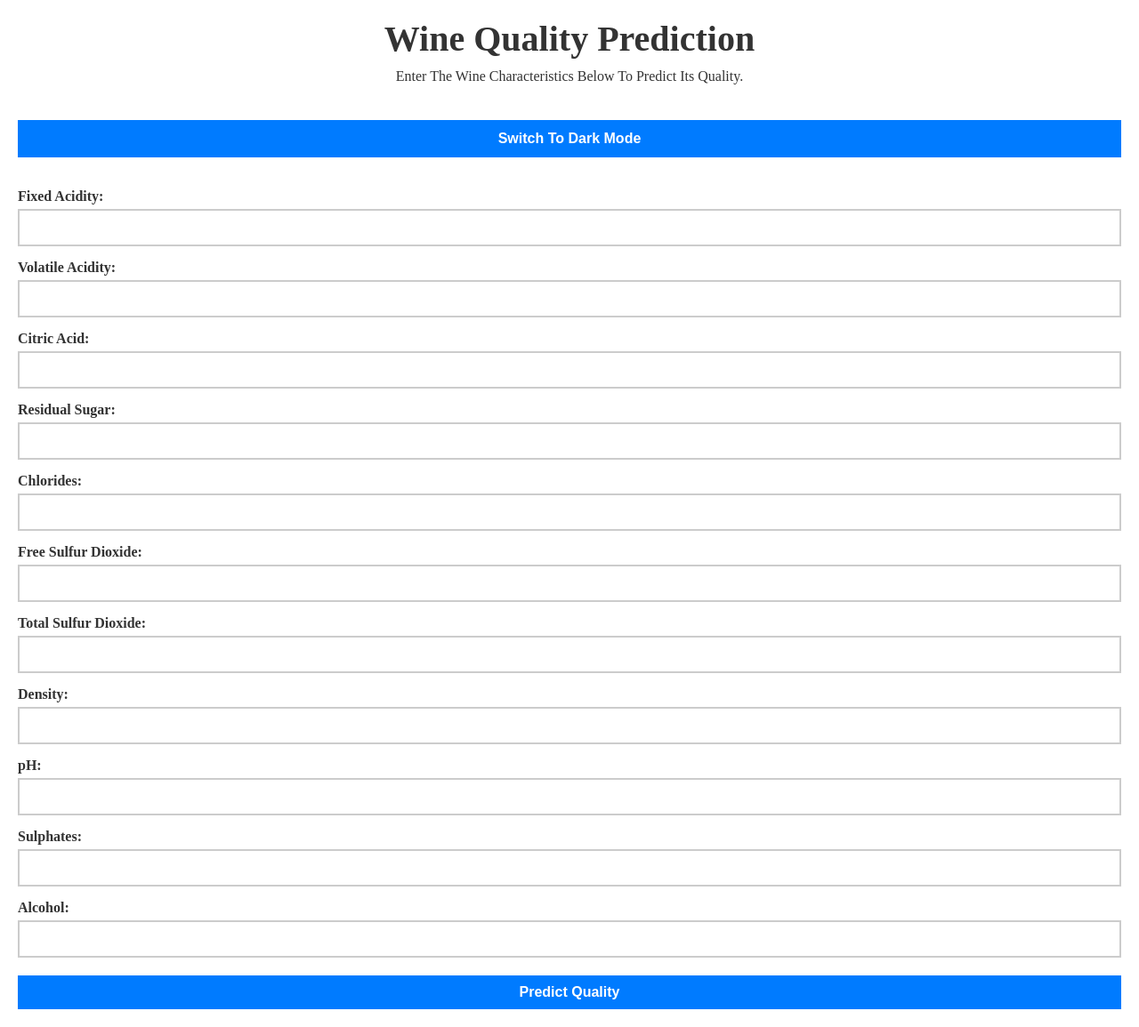
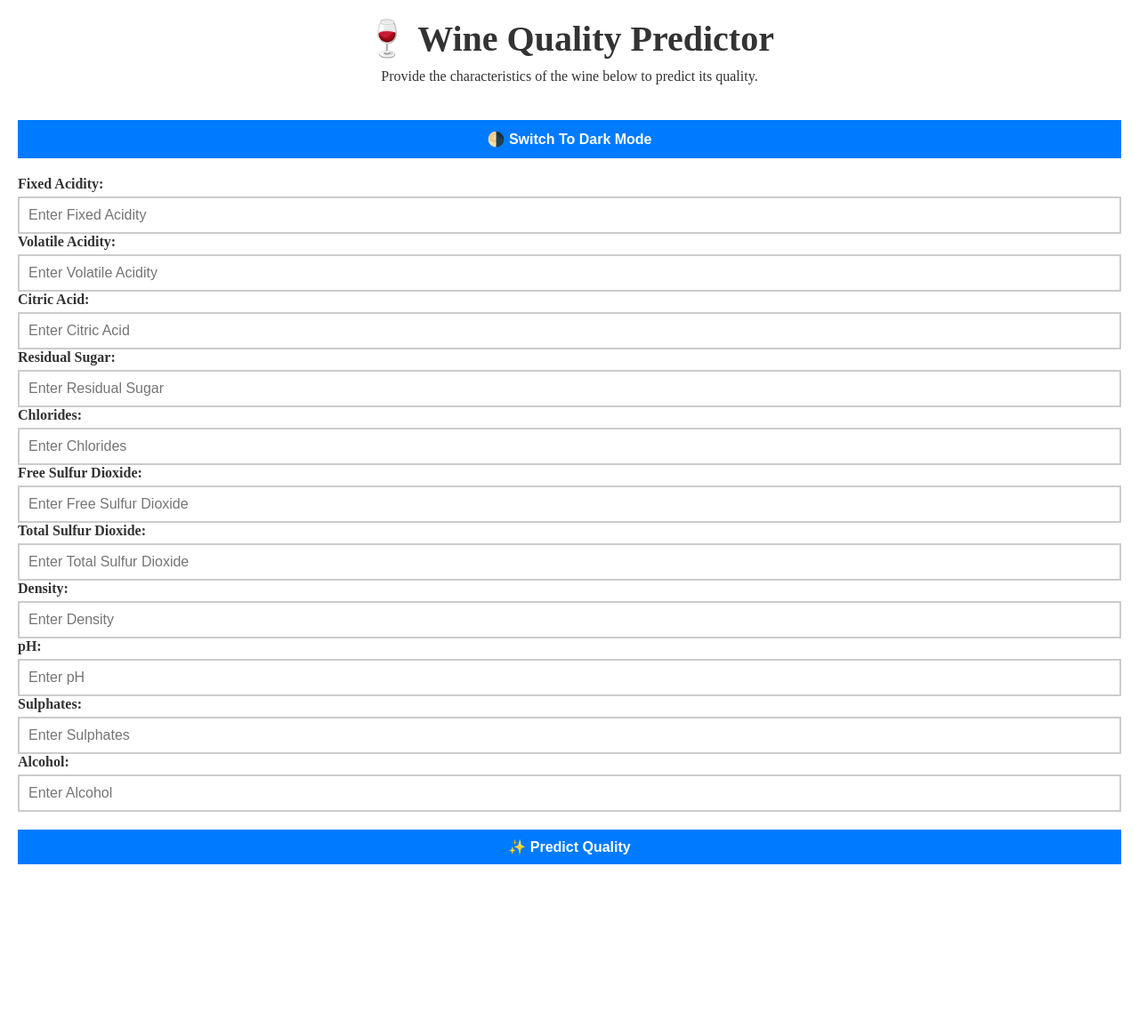
Before and after one commit to Ha04Bh0530/Red-Wine-Quality-Project, a Flask app: page / in a window 1280 px wide. Shown: the whole page at 89% size. After the commit the page ends 972 px from the top, so only its background shows below. Run offline with Flask 3, Linux system fonts and the light colour scheme; parts of the project's set-up code (start-up, migrations or seed data) failed here and were passed over.

Commit message:
Update Index.html
More Visualizing Front-End

```diff
--- a/Templates/Index.html
+++ b/Templates/Index.html
@@ -3,60 +3,48 @@
 <head>
     <meta charset="UTF-8">
     <meta name="viewport" content="width=device-width, initial-scale=1.0">
-    <title>Wine Quality Prediction</title>
+    <title>Wine Quality Predictor</title>
     <link rel="stylesheet" href="{{ url_for('static', filename='Style.css') }}">
+    <link href="https://fonts.googleapis.com/css2?family=Poppins:wght@300;400;600&display=swap" rel="stylesheet">
+    <link rel="stylesheet" href="https://cdnjs.cloudflare.com/ajax/libs/font-awesome/6.0.0-beta3/css/all.min.css">
 </head>
 <body class="light-mode">
     <div class="container">
-        <h1>Wine Quality Prediction</h1>
-        <p>Enter The Wine Characteristics Below To Predict Its Quality.</p>
+        <header>
+            <h1>🍷 Wine Quality Predictor</h1>
+            <p>Provide the characteristics of the wine below to predict its quality.</p>
+        </header>
 
-        <!-- Dark Mode Toggle Button -->
+        <!-- Dark Mode Toggle -->
         <div class="toggle-container">
-            <button id="theme-toggle" class="toggle-button">Switch To Dark Mode</button>
+            <button id="theme-toggle" class="toggle-button">🌗 Switch To Dark Mode</button>
         </div>
 
+        <!-- Input Form -->
         <form action="/predict" method="post">
-            <label>Fixed Acidity:</label>
-            <input type="number" step="0.01" name="fixed_acidity" required>
+            {% for label in [
+                "Fixed Acidity", "Volatile Acidity", "Citric Acid",
+                "Residual Sugar", "Chlorides", "Free Sulfur Dioxide",
+                "Total Sulfur Dioxide", "Density", "pH", "Sulphates", "Alcohol"
+            ] %}
+                <div class="form-group">
+                    <label>{{ label }}:</label>
+                    <input type="number" step="0.01" name="{{ label.lower().replace(' ', '_') }}" placeholder="Enter {{ label }}" required>
+                </div>
+            {% endfor %}
+            <button type="submit">✨ Predict Quality</button>
+        </form>
 
-            <label>Volatile Acidity:</label>
-            <input type="number" step="0.01" name="volatile_acidity" required>
-
-            <label>Citric Acid:</label>
-            <input type="number" step="0.01" name="citric_acid" required>
-
-            <label>Residual Sugar:</label>
-            <input type="number" step="0.01" name="residual_sugar" required>
-
-            <label>Chlorides:</label>
-            <input type="number" step="0.01" name="chlorides" required>
-
-            <label>Free Sulfur Dioxide:</label>
-            <input type="number" step="1" name="free_sulfur_dioxide" required>
-
-            <label>Total Sulfur Dioxide:</label>
-            <input type="number" step="1" name="total_sulfur_dioxide" required>
-
-            <label>Density:</label>
-            <input type="number" step="0.0001" name="density" required>
-
-            <label>pH:</label>
-            <input type="number" step="0.01" name="ph" required>
-
-            <label>Sulphates:</label>
-            <input type="number" step="0.01" name="sulphates" required>
-
-            <label>Alcohol:</label>
-            <input type="number" step="0.01" name="alcohol" required>
-
-            <button type="submit">Predict Quality</button>
-        </form>
-        <h2>{{ prediction_text }}</h2>
+        <!-- Prediction Result -->
+        {% if prediction_text %}
+            <div class="result">
+                <h2>{{ prediction_text }}</h2>
+            </div>
+        {% endif %}
     </div>
 
-    <!-- JavaScript For Theme Toggling -->
     <script>
+        // JavaScript for theme toggling.
         const toggleButton = document.getElementById('theme-toggle');
         const body = document.body;
 
@@ -64,12 +52,10 @@
             body.classList.toggle('dark-mode');
             body.classList.toggle('light-mode');
 
-            // Change Button Text Based On Current Theme
-            if (body.classList.contains('dark-mode')) {
-                toggleButton.innerText = "Switch To Light Mode";
-            } else {
-                toggleButton.innerText = "Switch To Dark Mode";
-            }
+            // Update button text based on the theme.
+            toggleButton.innerText = body.classList.contains('dark-mode')
+                ? "🌞 Switch To Light Mode"
+                : "🌗 Switch To Dark Mode";
         });
     </script>
 </body>
```
